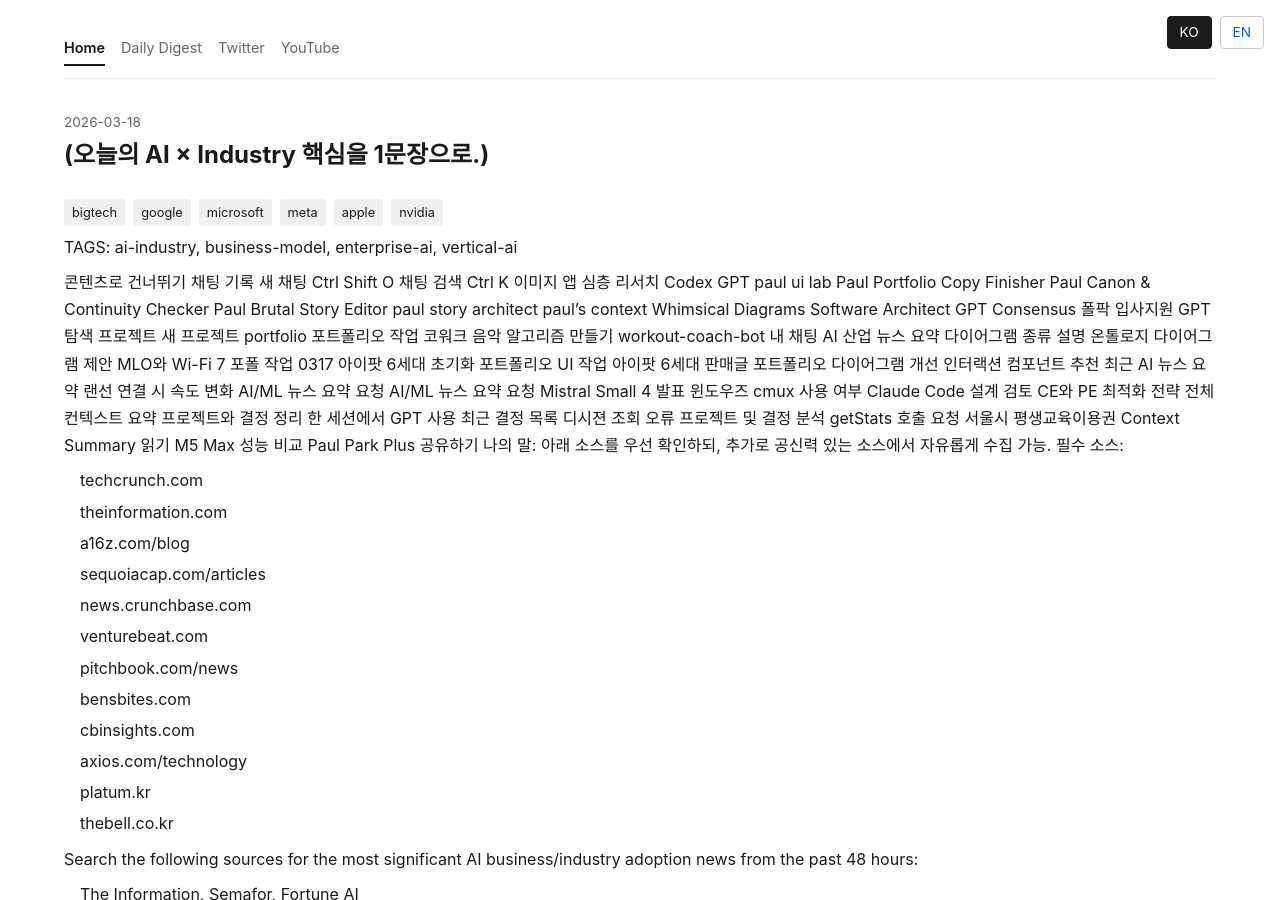
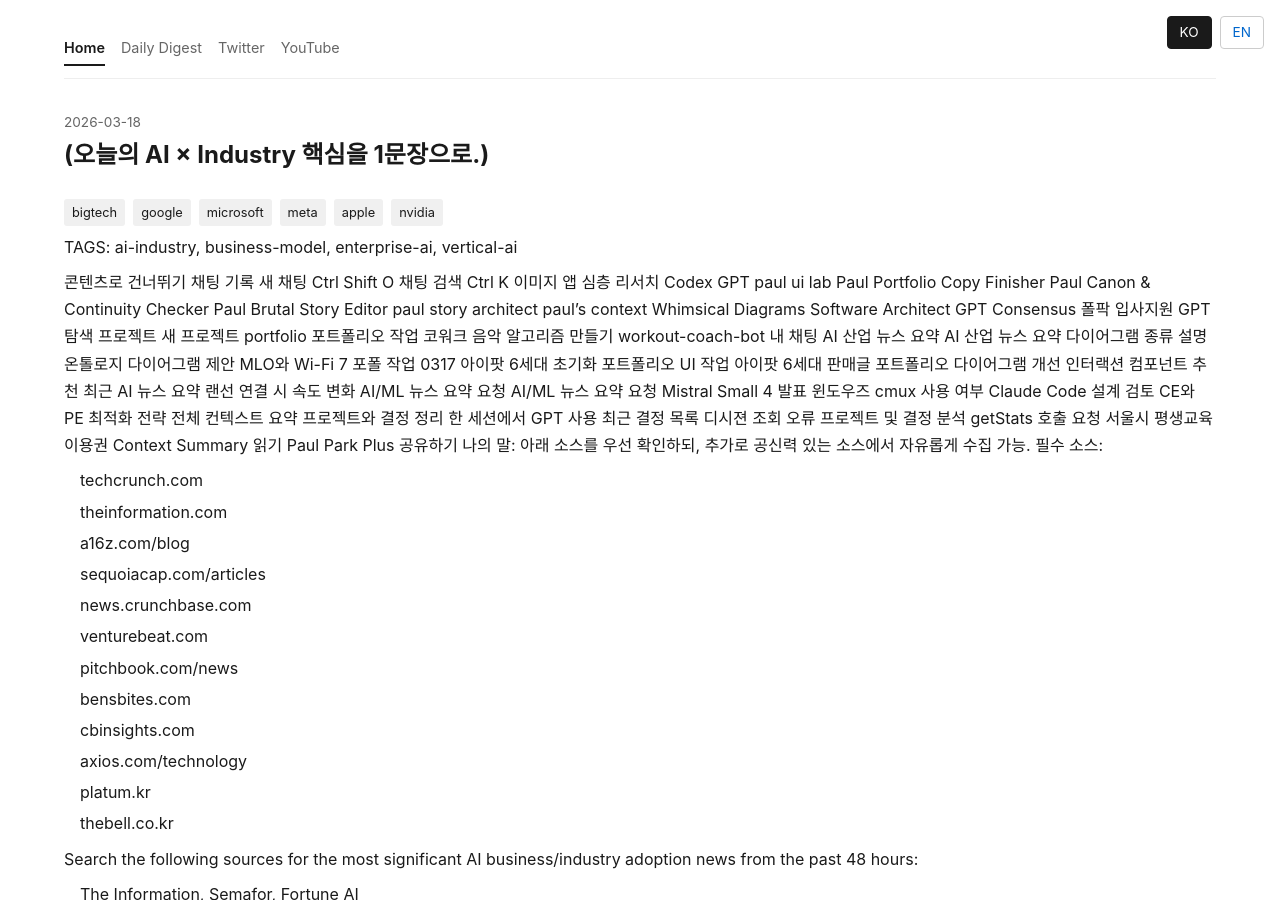
Before and after one commit to paulseongminpark/tech-review, a Jekyll site: the page built from _posts/ko/2026-03-18-daily-tech-review.md, in a window 1280 px wide and 900 px high. Built offline with Jekyll 4.4.1, drawn with Linux system fonts in a browser that asks for light colours.

```diff
--- a/_posts/ko/2026-03-18-daily-tech-review.md
+++ b/_posts/ko/2026-03-18-daily-tech-review.md
@@ -44,6 +44,7 @@
 workout-coach-bot
 내 채팅
 AI 산업 뉴스 요약
+AI 산업 뉴스 요약
 다이어그램 종류 설명
 온톨로지 다이어그램 제안
 MLO와 Wi-Fi 7
@@ -70,7 +71,6 @@
 getStats 호출 요청
 서울시 평생교육이용권
 Context Summary 읽기
-M5 Max 성능 비교
 Paul Park
 Plus
 공유하기
```
